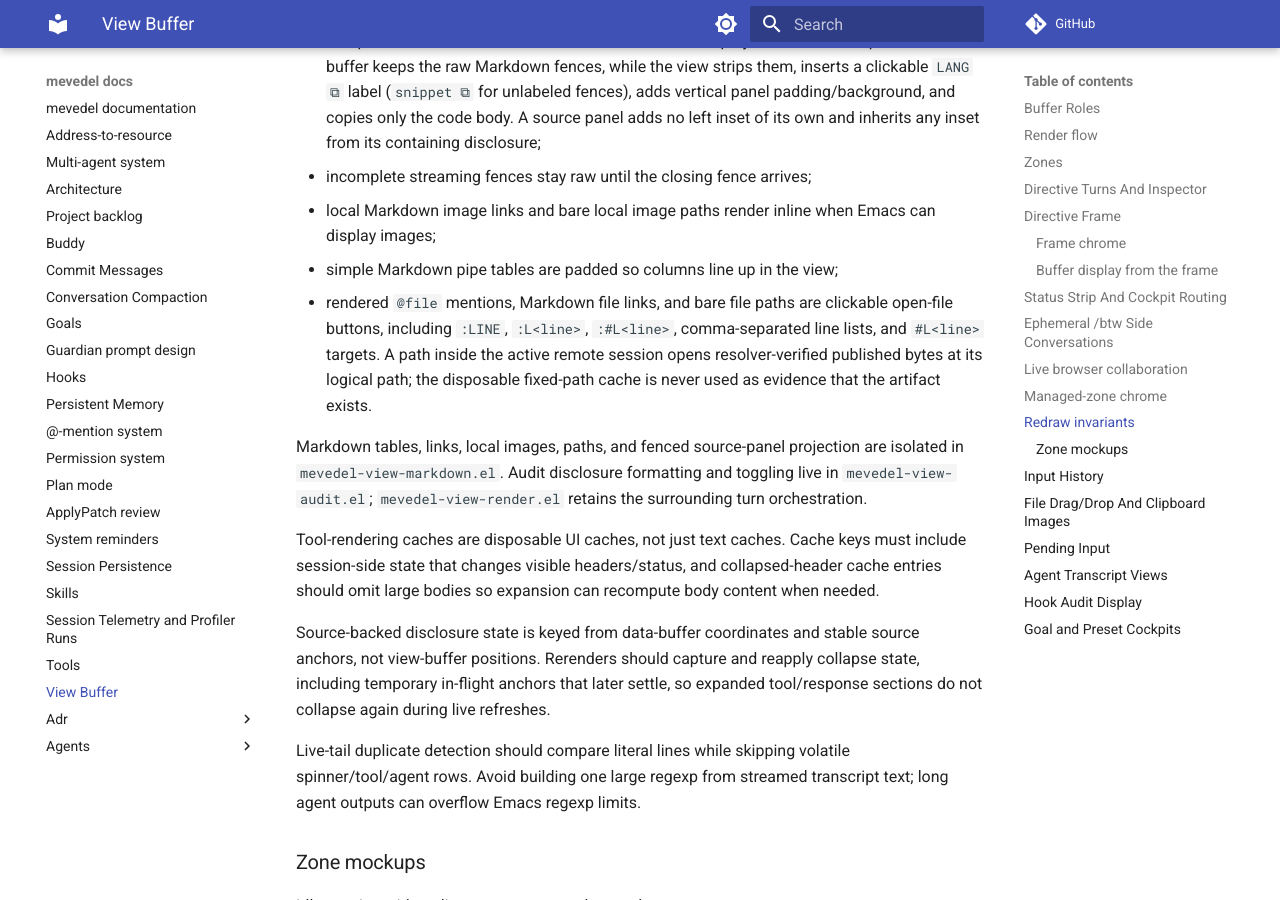
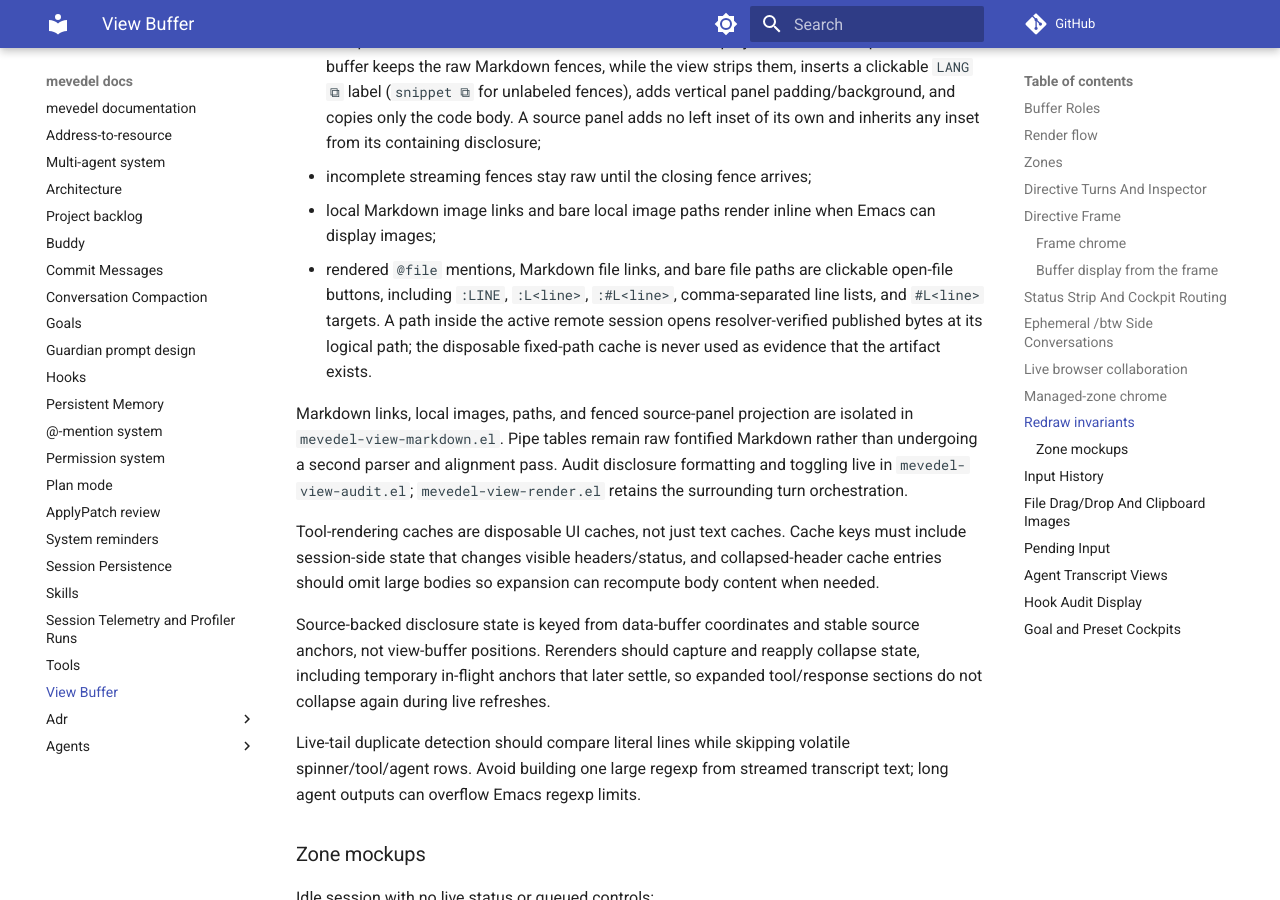
Before and after one commit to FrauH0lle/mevedel, an MkDocs documentation site: the page built from docs/view.md, in a window 1280 px wide and 900 px high, scrolled down 14692 px. Built offline with MkDocs 1.6.1 and Material for MkDocs 9.7.7, drawn with Linux system fonts in a browser that asks for light colours; comment, search, counter and statistics services are not loaded.

Commit message:
refactor(view): Delete Markdown table alignment

```diff
--- a/docs/view.md
+++ b/docs/view.md
@@ -682,7 +682,6 @@ Markdown rendering adds small view-only affordances:
 - incomplete streaming fences stay raw until the closing fence arrives;
 - local Markdown image links and bare local image paths render inline
   when Emacs can display images;
-- simple Markdown pipe tables are padded so columns line up in the view;
 - rendered `@file` mentions, Markdown file links, and bare file paths
   are clickable open-file buttons, including `:LINE`, `:L<line>`,
   `:#L<line>`, comma-separated line lists, and `#L<line>` targets. A path
@@ -690,8 +689,9 @@ Markdown rendering adds small view-only affordances:
   its logical path; the disposable fixed-path cache is never used as evidence
   that the artifact exists.
 
-Markdown tables, links, local images, paths, and fenced source-panel
-projection are isolated in `mevedel-view-markdown.el`.
+Markdown links, local images, paths, and fenced source-panel projection are
+isolated in `mevedel-view-markdown.el`. Pipe tables remain raw fontified
+Markdown rather than undergoing a second parser and alignment pass.
 Audit disclosure formatting and toggling live in `mevedel-view-audit.el`;
 `mevedel-view-render.el` retains the surrounding turn orchestration.
 
```
Also changed, not shown: AGENTS.md (+1 -1 lines), 3 other files.
